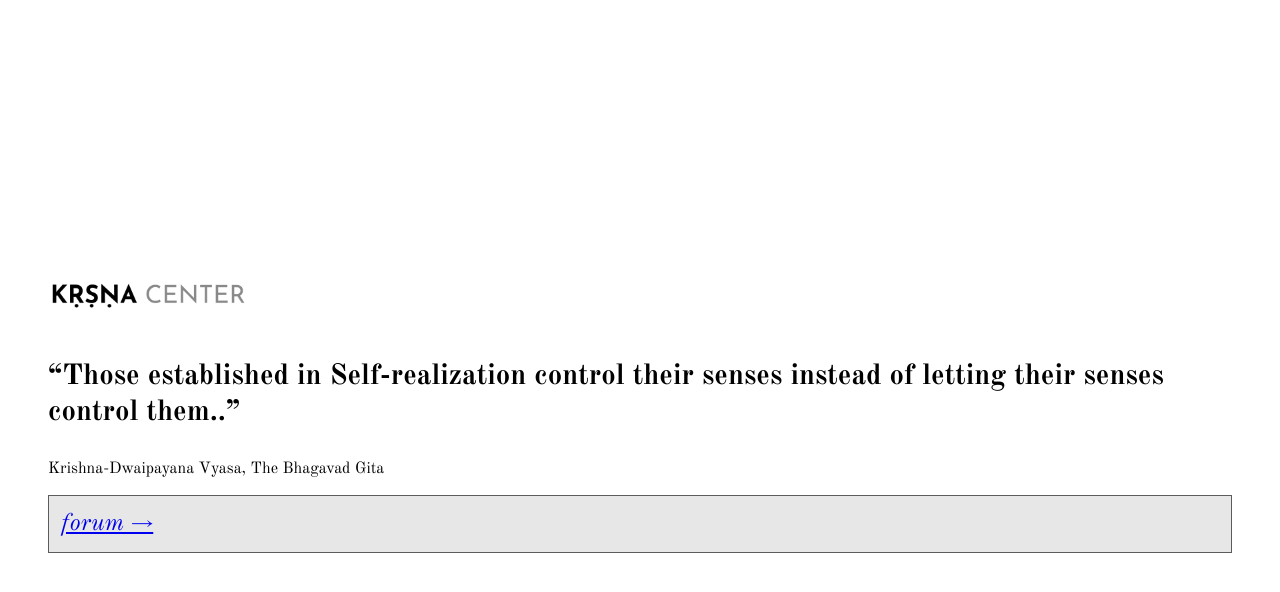
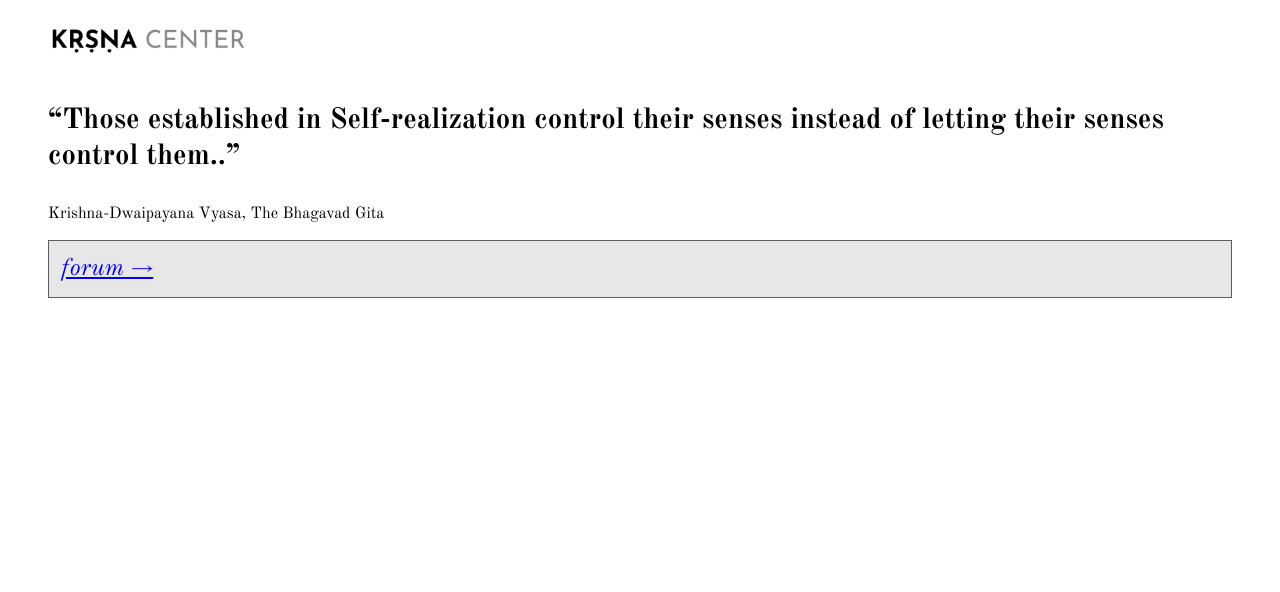
Before and after one commit to krsnacenter/krsnacenter.github.io, a plain HTML site: page index.html in a window 1280 px wide. Drawn offline with nearby package versions, Linux system fonts and the light colour scheme.

Commit message:
Update index.html

```diff
--- a/index.html
+++ b/index.html
@@ -11,13 +11,6 @@
 
   <style>
 @import url('https://fonts.googleapis.com/css2?family=Old+Standard+TT:ital,wght@0,400;0,700;1,400&display=swap');
-body {
-  min-height: 100vh;
-  display: flex;
-  justify-content: center;
-  align-items: center;
-  flex-direction: column;
-}
 
 #source  {
   font-family: "Old Standard TT", serif;
```
